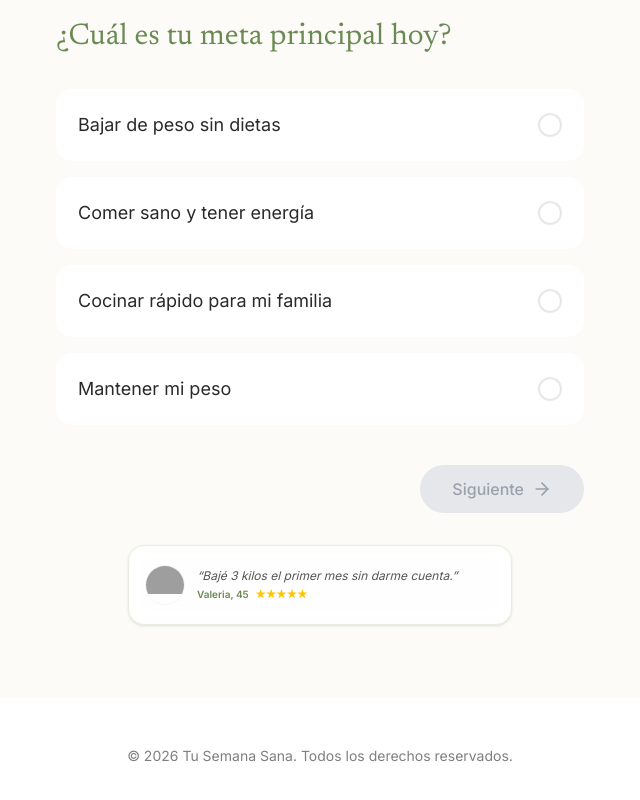
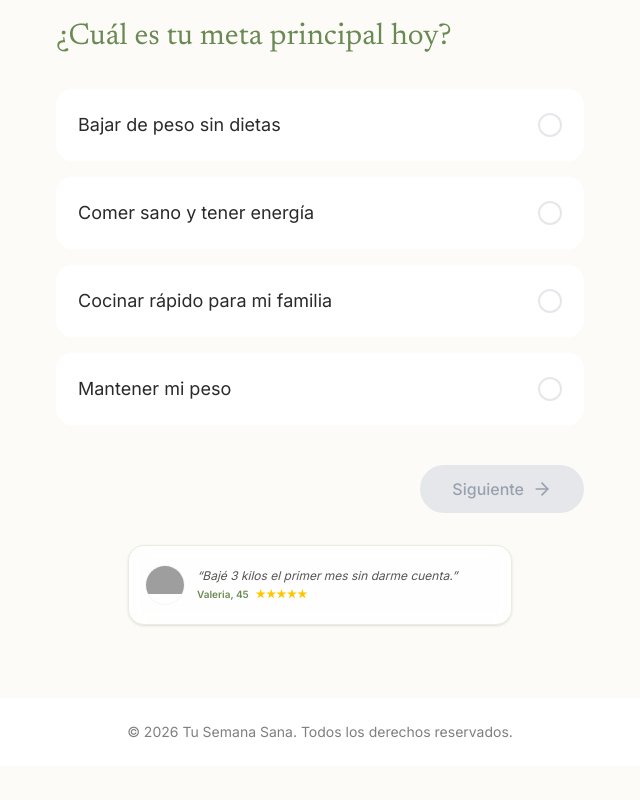
Before and after one commit to NogaTzBy/tusemanasana, a Next.js app: page / in a window 1280 px wide. Shown: the part 310-1110 px from the top of the page, without its empty margins (320-960 px from the left). Built offline with nearby package versions, Linux system fonts and the light colour scheme; grey boxes are pictures that could not be loaded.

Commit message:
fix: Reduce vertical padding in onboarding footer to remove empty space below copyright

```diff
--- a/src/app/page.tsx
+++ b/src/app/page.tsx
@@ -27,7 +27,7 @@ export default function Home() {
       </div>
 
       {/* Footer simple */}
-      <footer className="py-12 bg-white text-center text-[var(--color-foreground)]/60 text-sm border-t border-[var(--color-background)] mt-auto">
+      <footer className="py-6 bg-white text-center text-[var(--color-foreground)]/60 text-sm border-t border-[var(--color-background)] mt-auto">
         <p>&copy; {new Date().getFullYear()} Tu Semana Sana. Todos los derechos reservados.</p>
       </footer>
     </main>
```
